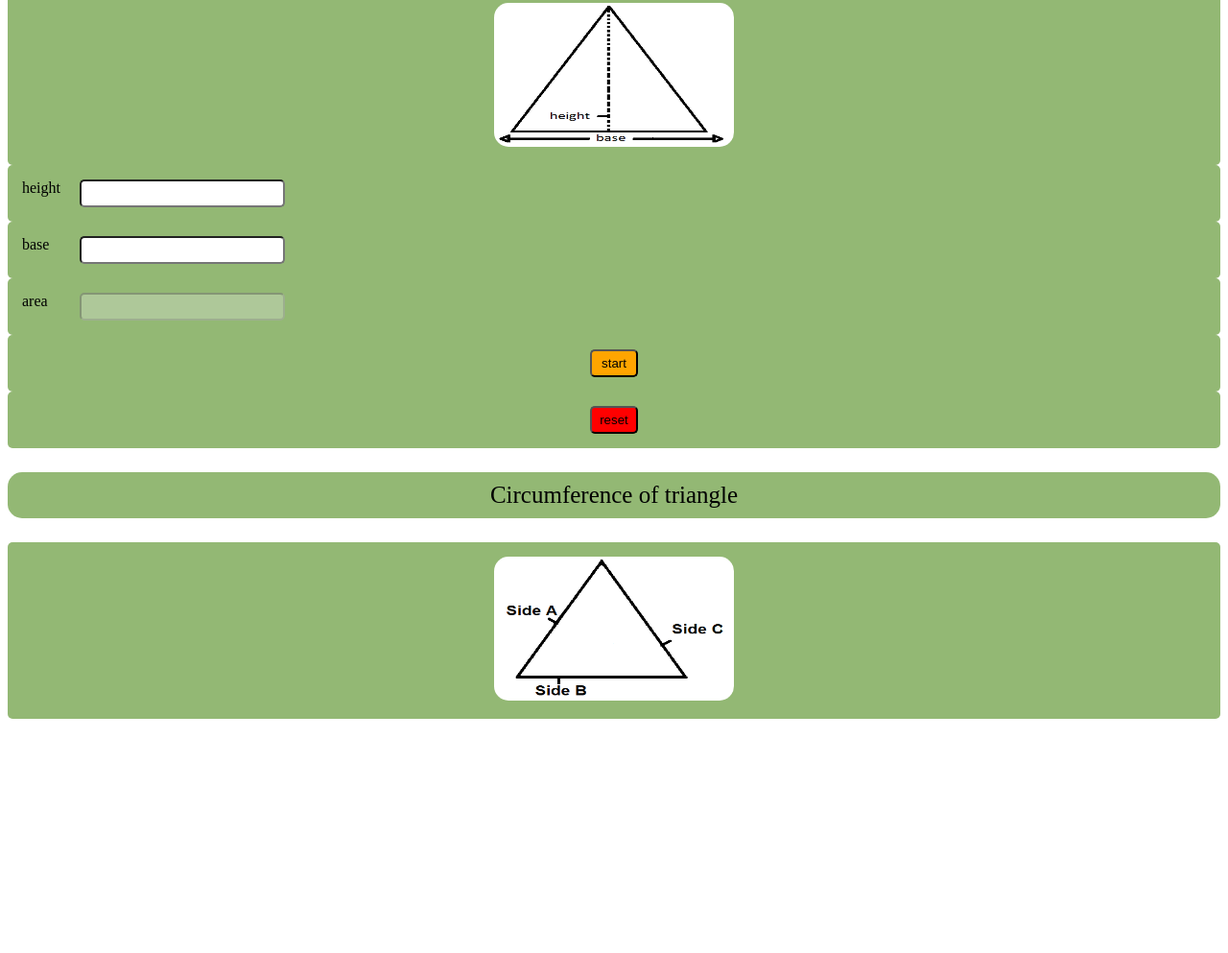
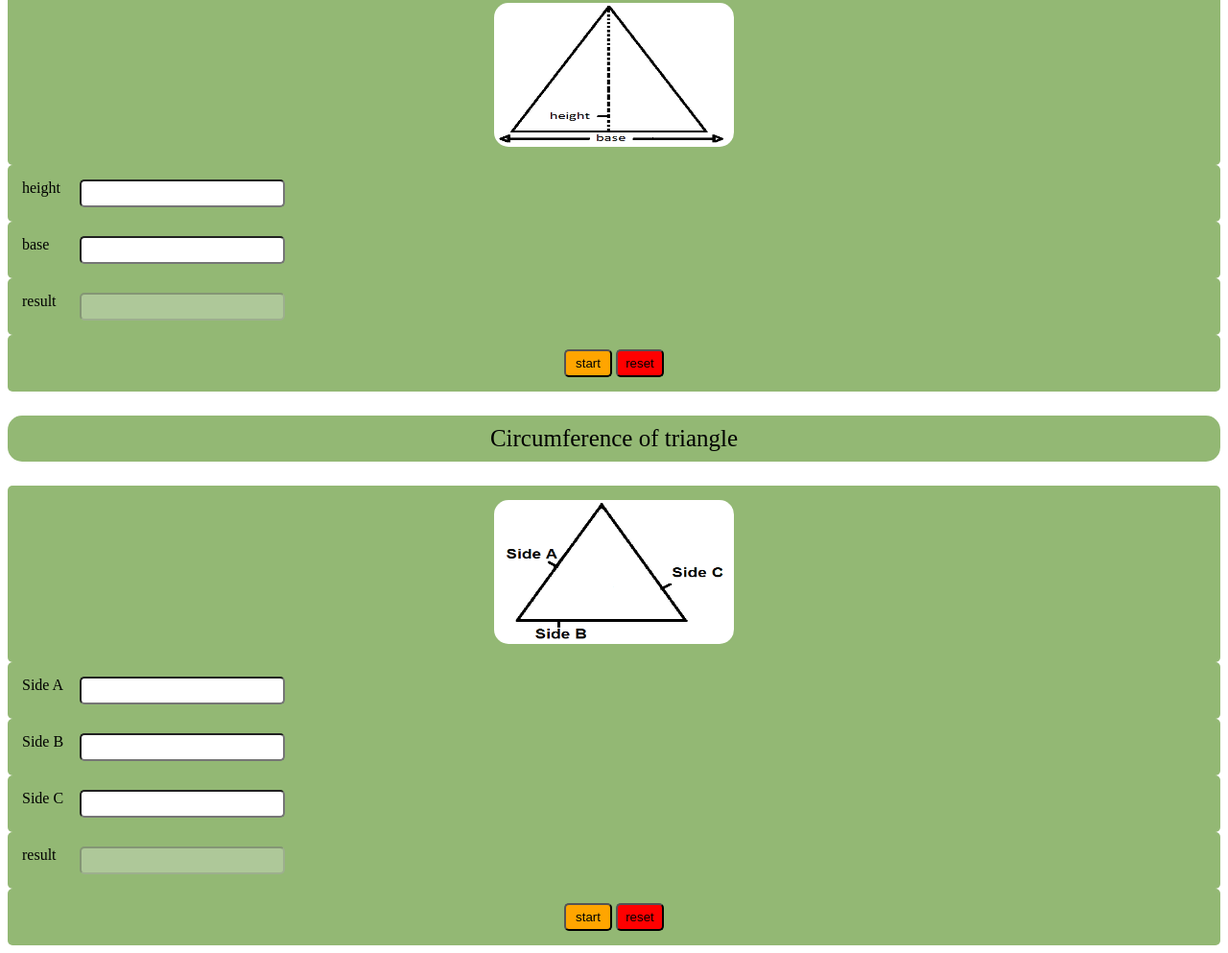
Before and after one commit to revou-fundamental-course/25-dec-23-RenaldiAnjasmara, a plain HTML site: page Index.html in a window 1280 px wide. Shown: the part 236-1229 px from the top of the page at 96% size. Before the commit the page ends 993 px from the top, so only its background shows below. Drawn offline with Linux system fonts and the light colour scheme.

Commit message:
almost done just need to make it more interactive

```diff
--- a/CSS/style.css
+++ b/CSS/style.css
@@ -9,8 +9,6 @@ p {
     border-radius: 15px;
     color:black;
     background-color: #93B874;
-}
-#sub {
     padding: 10px;
     font-size: 25px;
     text-align: center;
--- a/Index.html
+++ b/Index.html
@@ -11,30 +11,46 @@
     <Header>
         <h1>Triangle Calculation</h1>
         <nav class="navigation">
-            <a href="">Area of Triangle</a>
-            <a href="">Circumference of Triangle</a>
+            <a href="#areanav">Area of Triangle</a>
+            <a href="#circumnav">Circumference of Triangle</a>
         </nav>
     </Header>
 
-    <p id="sub">Area of Triangle</p>
+    <p id="areanav">Area of Triangle</p>
     <div id="Areaimg"><img src="Area.png" height="150px" width="250px">   </div>
 
 <!--luas segitiga-->
+<form id="formarea">
     <div class="form" >height
         <input class="form" type="number" id="height1" name="height1"></div>
     <div class="form" >base
         <input class="form" type="number" id="base1" name="base1"></div>
-    <div class="form" >area
+    <div class="form" >result
         <input class="form" type="number" id="result1" name="result1" disabled="true" size="5"></div>
 
-    <div><input class="btn1" type="button" value="start" onclick="area()"></div>
+    <div><input class="btn1" type="button" value="start" onclick="area()">
+    </form>
 
-    <div><input class="btn2" type="button" value="reset" name="reset1" id="reset1"></div>
+    <input class="btn2" type="button" value="reset" onclick="reseta()"></div>
 
-    <p id="sub">Circumference of triangle</p>
+    <p id="circumnav">Circumference of triangle</p>
     <div><img src="Circumference.png" height="150px" width="250px"></div>
 
 <!--keliling segitiga-->
+<form id="circumform">
+    <div class="form">Side A
+        <input type="number" class="form" id="sa1" name="sa1"></div>
+    <div class="form">Side B
+        <input type="number" class="form" id="sb1" name="sb1"></div>
+    <div class="form">Side C
+        <input type="number" class="form" id="sc1" name="sc1"></div>
+    <div class="form">result
+        <input type="number" id="circum1" name="circum1" disabled="true" size="5" class="form"></div>
+
+        <div class="position"><input class="btn1" type="button" value="start" onclick="circum()">
+        </form>
+
+        <input class="btn2" type="button" value="reset" onclick="resetb()"></div>
 
 <script src="./JS/Script.js"></script>
 </body>
--- a/JS/Script.js
+++ b/JS/Script.js
@@ -1,7 +1,39 @@
 function area() {
+  if (formarea.height1.value==""){
+    alert("You must fill the height please")
+  }
+  if (formarea.base1.value==""){
+    alert("You must fill the base please")
+  }
 var height = document.getElementById("height1").value;
 var base = document.getElementById("base1").value;
 result1=0.5*(height*base);
 
 document.getElementById("result1").value=result1;
 }
+
+function reseta(){
+  document.getElementById("formarea").reset();
+}
+
+function circum() {
+  if (circumform.sa1.value==""){
+    alert("You must fill the Side A please")
+  }
+  if (circumform.sb1.value==""){
+    alert("You must fill the Side B please")
+  }
+  if (circumform.sc1.value==""){
+    alert("You must fill the Side C please")
+  }
+  var sa = document.getElementById("sa1").value;
+  var sb = document.getElementById("sb1").value;
+  var sc = document.getElementById("sc1").value;
+  let circum1 = parseInt(sa) + parseInt(sb) + parseInt(sc);
+
+  document.getElementById("circum1").value=circum1;
+}
+
+function resetb(){
+  document.getElementById("circumform").reset();
+}
```
